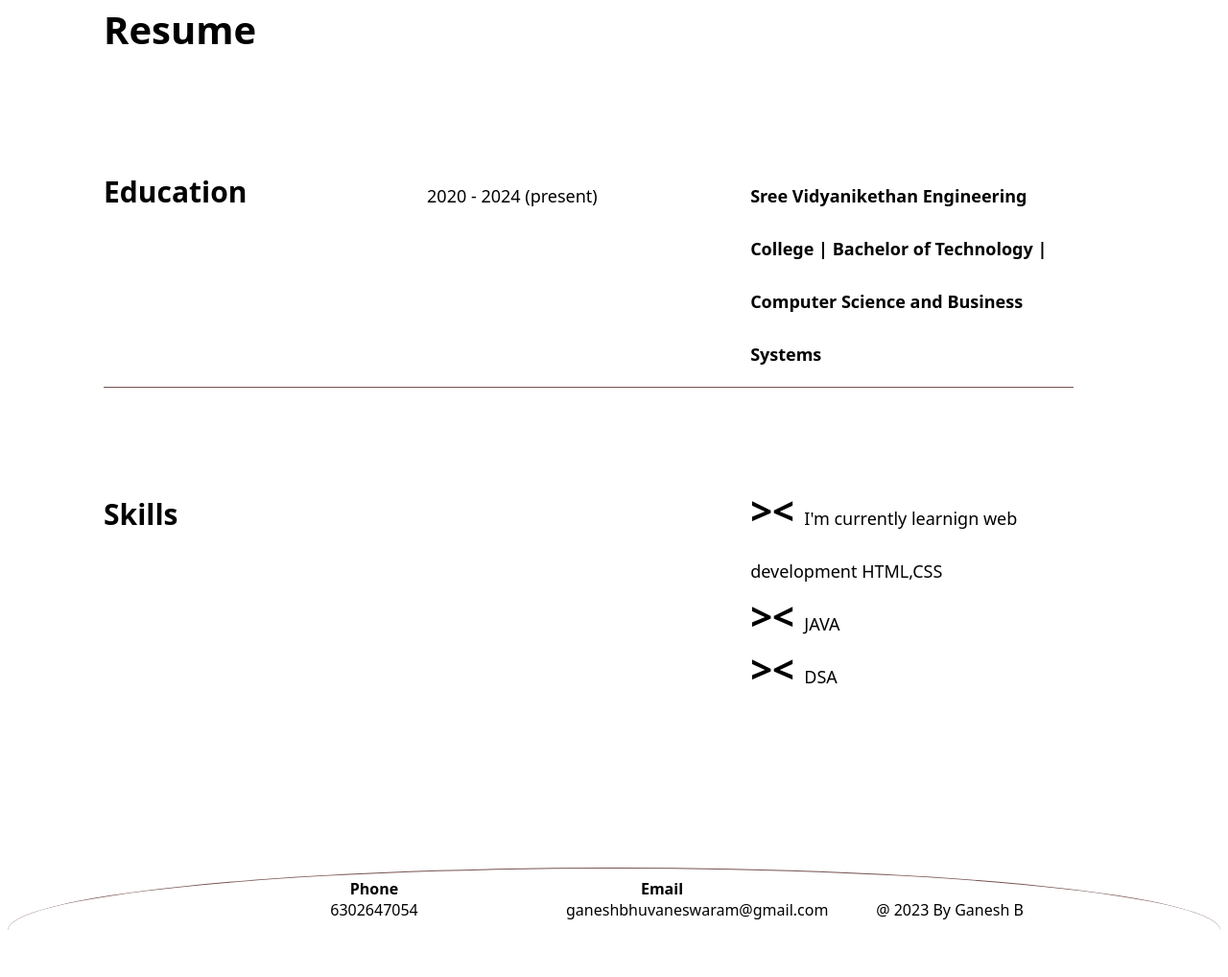
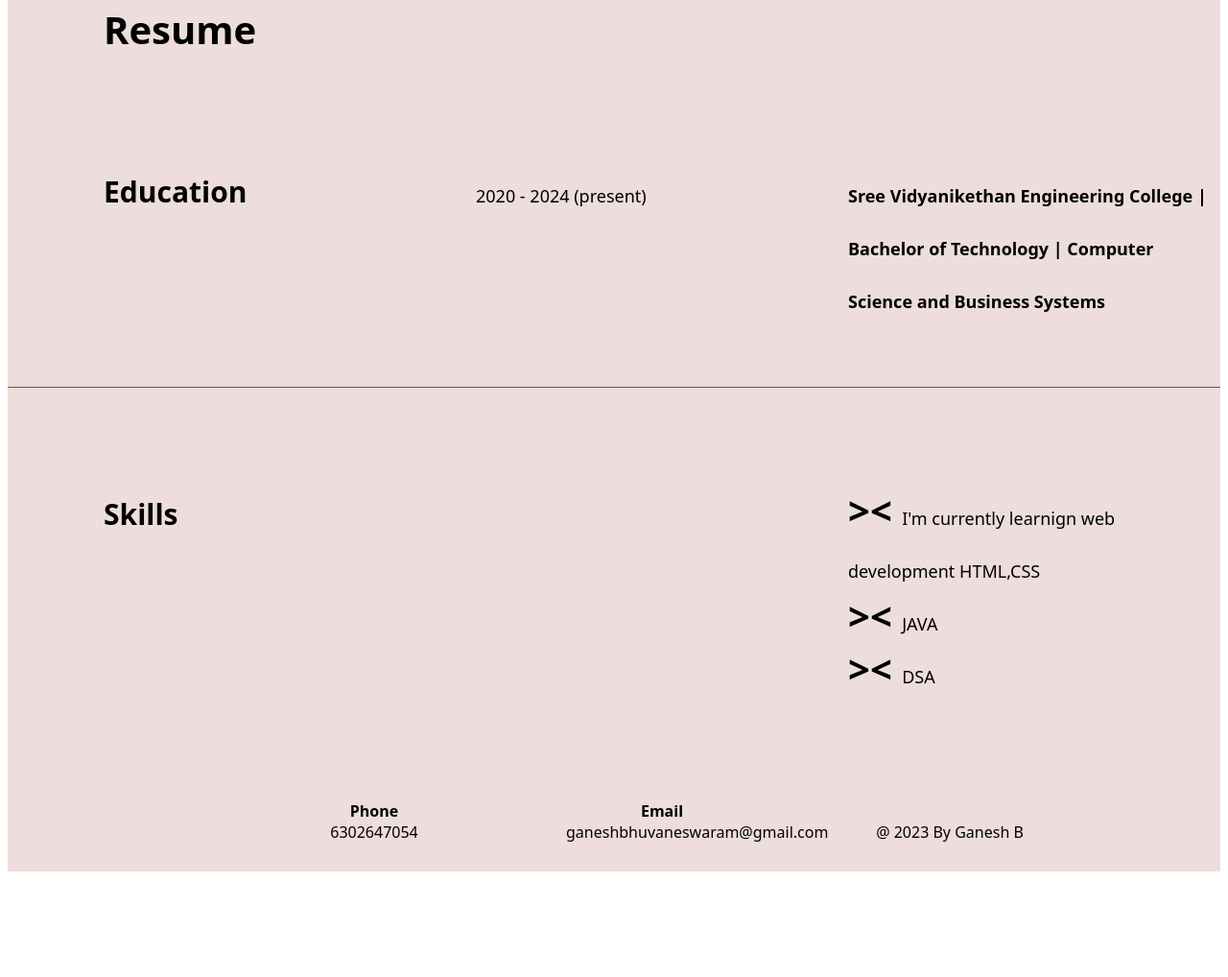
Before and after one commit to Ganesh-hacker/Portfolio, a plain HTML site: page resume.html in a window 1280 px wide. Shown: the part 159-1177 px from the top of the page at 96% size. After the commit the page ends 1075 px from the top, so only its background shows below. Drawn offline with Linux system fonts and the light colour scheme.

Commit message:
Update resume.css

```diff
--- a/resume.css
+++ b/resume.css
@@ -27,6 +27,7 @@
     display: flex;
     align-items: center;
     justify-content: space-between;
+    background-color: #EDDDDD;
 
 }
 .navbar ul li{
@@ -52,16 +53,15 @@
     text-align: left;
      align-content: center;
     justify-content: center;
-    width:80%;
     color: black;
-    margin-left: 100px;
-    margin-right: 100px;
-    margin-top: 100px;
+    padding-top: 100px;
+    padding-left:100px;
+    background-color: #EDDDDD;
 
   }
 .flexclass1>div{
     font-weight:bold;
-    width:80%;
+    width:100%;
     font-size: 40px;
     justify-content:center;
 
@@ -77,19 +77,28 @@
      align-content: center;
     justify-content: center;
     width:100%;
-    height: 120px;
-     padding-top: 10px;
-     border-radius: 100%;
-    border-top: 1px solid rgb(119, 81, 81);
-    margin-top: 100px;
+    padding-top: 30px;
+    padding-bottom:30px;
     margin-left: 0px;
     margin-right: 0px;
     color: black;
+    background-color: #EDDDDD;
   }
 .flexclass>div{
     width:200px;
-    height: 100px;
     margin-left:100px;
     font-size: 15x;
     justify-content:center;
 }
+
+.ack{
+  border-radius: 100%;
+  height:30px;
+  width:30px;
+}
+.ack:hover{
+  border-radius: 100%;
+  height:40px;
+  width:40px;
+  border: 2px solid rgb(23, 173, 73);
+}
```
